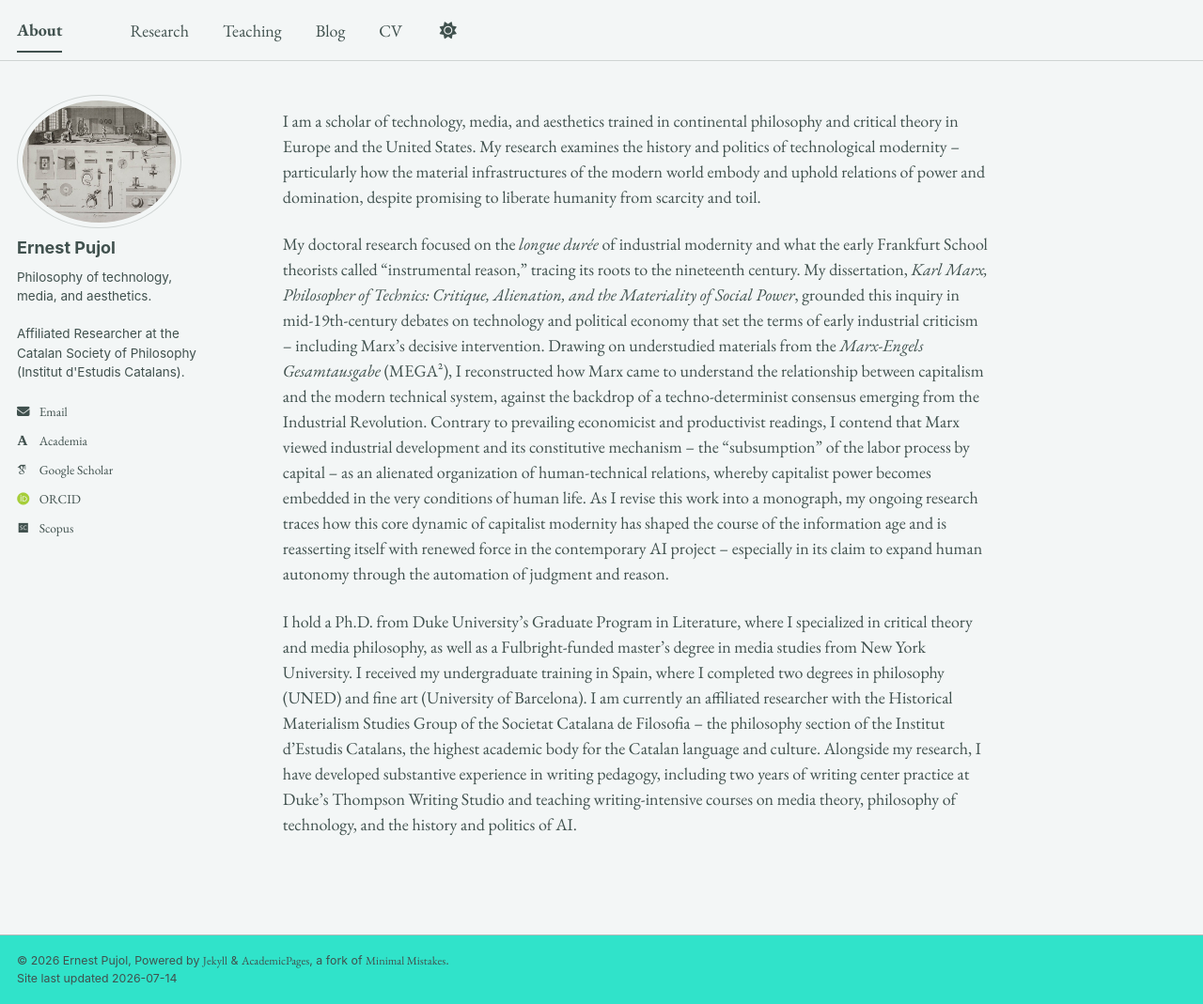
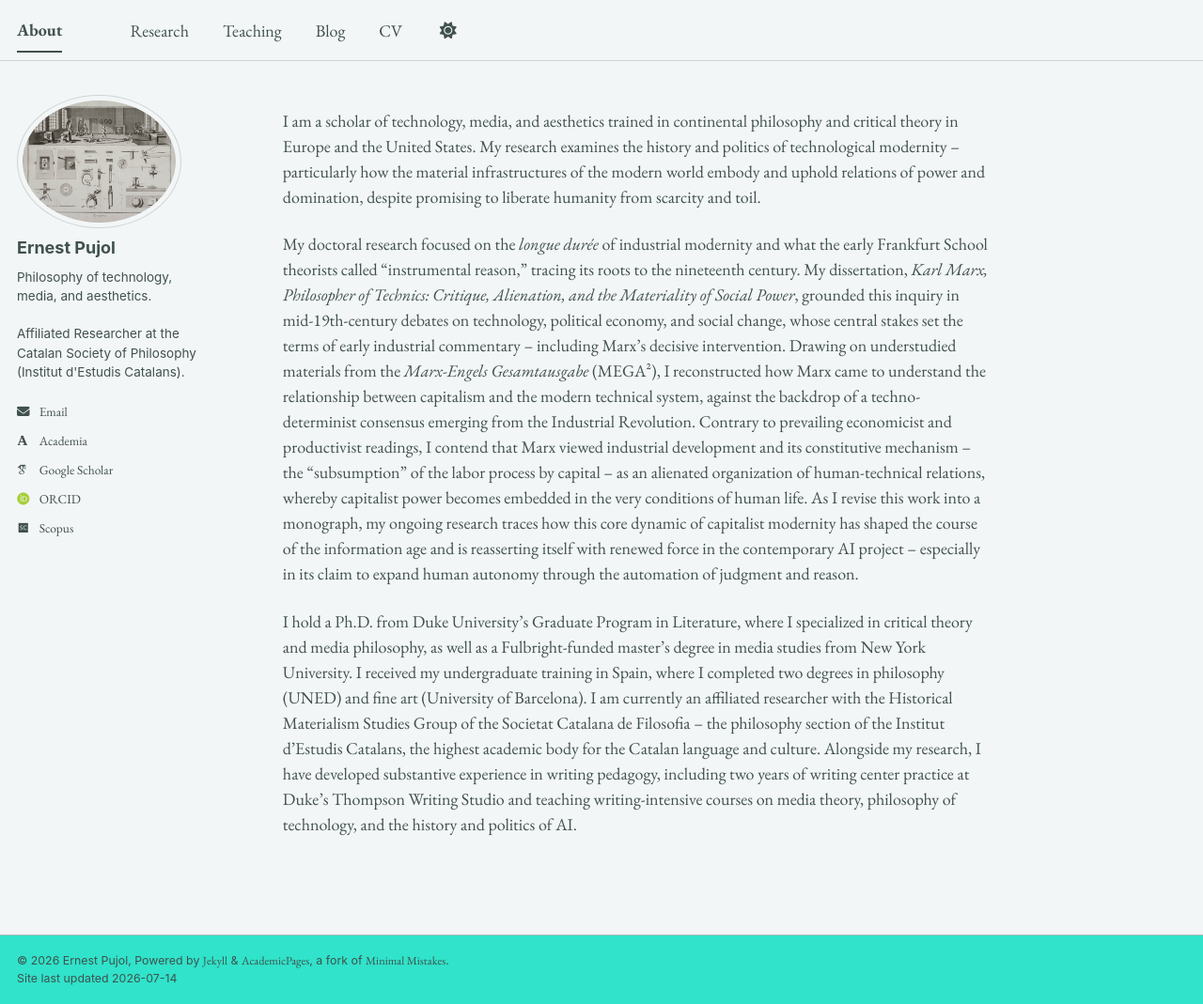
Before and after one commit to epujol90/epujol90.github.io, a Jekyll site: the page built from _pages/about.md, in a window 1280 px wide and 1069 px high. Shown: the whole window at 94% size. Built offline with Jekyll 4.4.1, drawn with Linux system fonts in a browser that asks for light colours; some web fonts are replaced; a script bundle is joined from its source files by our own code; library files that are not in the unit come from our copies.

Commit message:
Update about.md

```diff
--- a/_pages/about.md
+++ b/_pages/about.md
@@ -8,6 +8,6 @@ redirect_from:
 ---
 I am a scholar of technology, media, and aesthetics trained in continental philosophy and critical theory in Europe and the United States. My research examines the history and politics of technological modernity -- particularly how the material infrastructures of the modern world embody and uphold relations of power and domination, despite promising to liberate humanity from scarcity and toil.
 
-My doctoral research focused on the _longue durée_ of industrial modernity and what the early Frankfurt School theorists called “instrumental reason,” tracing its roots to the nineteenth century. My dissertation, _Karl Marx, Philosopher of Technics: Critique, Alienation, and the Materiality of Social Power_, grounded this inquiry in mid-19th-century debates on technology and political economy that set the terms of early industrial criticism -- including Marx's decisive intervention. Drawing on understudied materials from the _Marx-Engels Gesamtausgabe_ (MEGA²), I reconstructed how Marx came to understand the relationship between capitalism and the modern technical system, against the backdrop of a techno-determinist consensus emerging from the Industrial Revolution. Contrary to prevailing economicist and productivist readings, I contend that Marx viewed industrial development and its constitutive mechanism -- the “subsumption” of the labor process by capital -- as an alienated organization of human-technical relations, whereby capitalist power becomes embedded in the very conditions of human life. As I revise this work into a monograph, my ongoing research traces how this core dynamic of capitalist modernity has shaped the course of the information age and is reasserting itself with renewed force in the contemporary AI project -- especially in its claim to expand human autonomy through the automation of judgment and reason.
+My doctoral research focused on the _longue durée_ of industrial modernity and what the early Frankfurt School theorists called “instrumental reason,” tracing its roots to the nineteenth century. My dissertation, _Karl Marx, Philosopher of Technics: Critique, Alienation, and the Materiality of Social Power_, grounded this inquiry in mid-19th-century debates on technology, political economy, and social change, whose central stakes set the terms of early industrial commentary -- including Marx's decisive intervention. Drawing on understudied materials from the _Marx-Engels Gesamtausgabe_ (MEGA²), I reconstructed how Marx came to understand the relationship between capitalism and the modern technical system, against the backdrop of a techno-determinist consensus emerging from the Industrial Revolution. Contrary to prevailing economicist and productivist readings, I contend that Marx viewed industrial development and its constitutive mechanism -- the “subsumption” of the labor process by capital -- as an alienated organization of human-technical relations, whereby capitalist power becomes embedded in the very conditions of human life. As I revise this work into a monograph, my ongoing research traces how this core dynamic of capitalist modernity has shaped the course of the information age and is reasserting itself with renewed force in the contemporary AI project -- especially in its claim to expand human autonomy through the automation of judgment and reason.
 
 I hold a Ph.D. from Duke University’s Graduate Program in Literature, where I specialized in critical theory and media philosophy, as well as a Fulbright-funded master’s degree in media studies from New York University. I received my undergraduate training in Spain, where I completed two degrees in philosophy (UNED) and fine art (University of Barcelona). I am currently an affiliated researcher with the Historical Materialism Studies Group of the Societat Catalana de Filosofia -- the philosophy section of the Institut d’Estudis Catalans, the highest academic body for the Catalan language and culture. Alongside my research, I have developed substantive experience in writing pedagogy, including two years of writing center practice at Duke’s Thompson Writing Studio and teaching writing-intensive courses on media theory, philosophy of technology, and the history and politics of AI.
```
